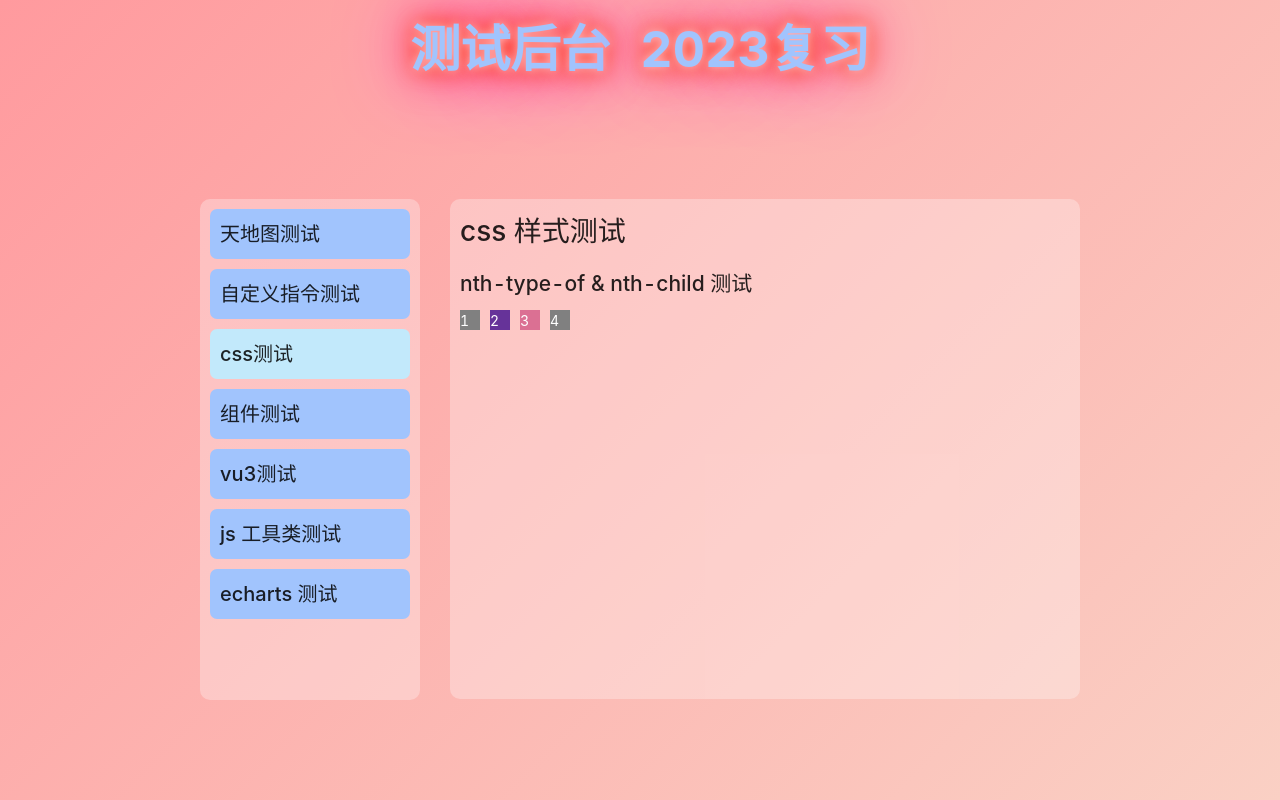
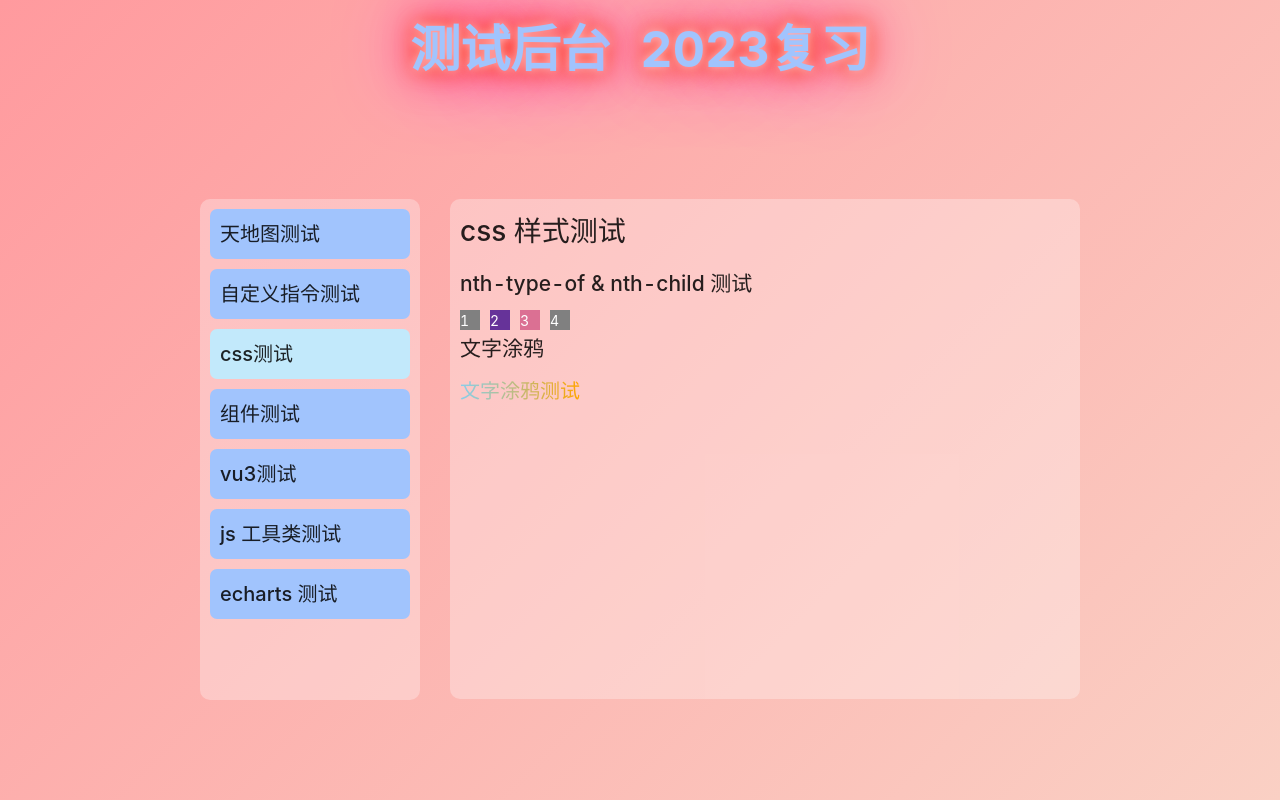
Before and after one commit to mpasdi/test-vue3, a Vue app: page /background/cssTest in a window 1280 px wide. Built offline with nearby package versions, Linux system fonts and the light colour scheme.

Commit message:
feat: css 测试（背景文字）

```diff
--- a/src/views/background/modules/CssTest.vue
+++ b/src/views/background/modules/CssTest.vue
@@ -11,6 +11,9 @@
     <div class="nth">
       <span v-for="item in 4" :key="item">{{ item }}</span>
     </div>
+
+    <h2>文字涂鸦</h2>
+    <div class="font-griffiti">文字涂鸦测试</div>
   </div>
 </template>
 
@@ -35,4 +38,14 @@
       background-color: palevioletred;
     }
   }
+
+  .font-griffiti {
+    font-size: 20px;
+    font-weight: 550;
+    display: inline-block;
+    background: linear-gradient(to right, skyblue, orange);
+    background-clip: text;
+    -webkit-background-clip: text;
+    color: transparent;
+  }
 </style>
--- a/src/views/review/index.vue
+++ b/src/views/review/index.vue
@@ -81,6 +81,8 @@
         border-radius: 10px;
         padding: 10px;
         background-color: rgba(255, 255, 255, 0.3);
+        overflow-y: auto;
+        height: calc(100vh - 300px);
       }
     }
   }
```
